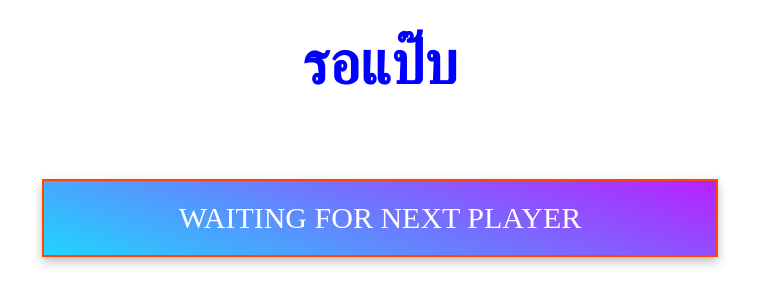
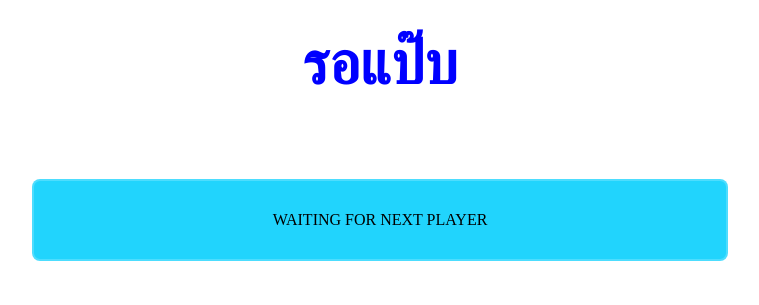
Before and after one commit to mink4leo/ps6_localhost, a PHP site: page /ps_jud_show.php?match=2048 in a window 1280 px wide. Shown: the top 305 px of the page, without its empty margins (260-1019 px from the left). Run offline with PHP 8.4, Linux system fonts and the light colour scheme; data comes from the database, SQL or seed files in the repository; data that the repository does not hold is empty.

Commit message:
Update a

```diff
--- a/ps_jud_show.php
+++ b/ps_jud_show.php
@@ -82,9 +82,36 @@ if ($res['idstart'] <> 0) {
             text-align: center;
         }
 
+        body {
+            /* background-color: #fff; */
+
+        }
+
         .waitB {
-            border: 2px solid orangered;
-            color: #fff;
+
+
+            width: 50%;
+
+            background: rgba(234, 25, 25, 0.5);
+            -webkit-backdrop-filter: blur(10px);
+            backdrop-filter: blur(10px);
+            border: 1px solid rgba(234, 25, 25, 0.25);
+
+            border-radius: 8px;
+            margin: auto;
+            padding: 30px;
+            border: 2px solid rgba(255, 255, 255, 0.2);
+            backdrop-filter: blur(18px);
+            -webkit-backdrop-filter: blur(18px);
+            /* background: rgba(255, 255, 255, 0.4); */
+            background-color: #21D4FD;
+
+
+            /* background-color: #21D4FD;
+            background-image: linear-gradient(19deg, #21D4FD 0%, #B721FF 100%); */
+
+            /* color: #fff; */
+            /* border: 2px solid orangered;
             font-size: 30px;
             width: 50%;
             margin: auto;
@@ -92,12 +119,17 @@ if ($res['idstart'] <> 0) {
             background-color: #21D4FD;
             background-image: linear-gradient(19deg, #21D4FD 0%, #B721FF 100%);
 
-
-            /* text-shadow: #2BD2FF; */
-            box-shadow: 0 5px 10px rgba(0, 0, 0, 0.25);
+            box-shadow: 0 5px 10px rgba(0, 0, 0, 0.25); */
 
 
         }
+
+
+
+
+
+
+
     </style>
 </head>
 
@@ -145,7 +177,7 @@ if ($res['idstart'] <> 0) {
                 <a href="ps_jud02.php?j=<?= $_GET['j'] ?>" class="btn btn-primary btn-lg ">POOMSAE 2</a>
                 <a href="ps_jud_flag.php?j=<?= $_GET['j'] ?>" class="btn btn-danger btn-lg ">ยกธง</a>
                 <a href="ps_jud01_new.php?j=<?= $_GET['j'] ?>" class="btn btn-info btn-lg ">POOMSAE 1 (New)</a>
-                <a href="ps_jud01_free.php?j=<?= $_GET['j'] ?>" class="btn btn-success btn-lg "  style="background-color: #da30f8;">PS FREE</a>
+                <a href="ps_jud01_free.php?j=<?= $_GET['j'] ?>" class="btn btn-success btn-lg " style="background-color: #da30f8;">PS FREE</a>
             </div>
 
         </div>
@@ -154,7 +186,9 @@ if ($res['idstart'] <> 0) {
             <h4 class="text-center">
                 รอแป๊บ
             </h4>
-            <div class="waitB">WAITING FOR NEXT PLAYER</div>
+            <div class="waitB">
+                WAITING FOR NEXT PLAYER
+            </div>
         </div>
     <?php } ?>
 
```
